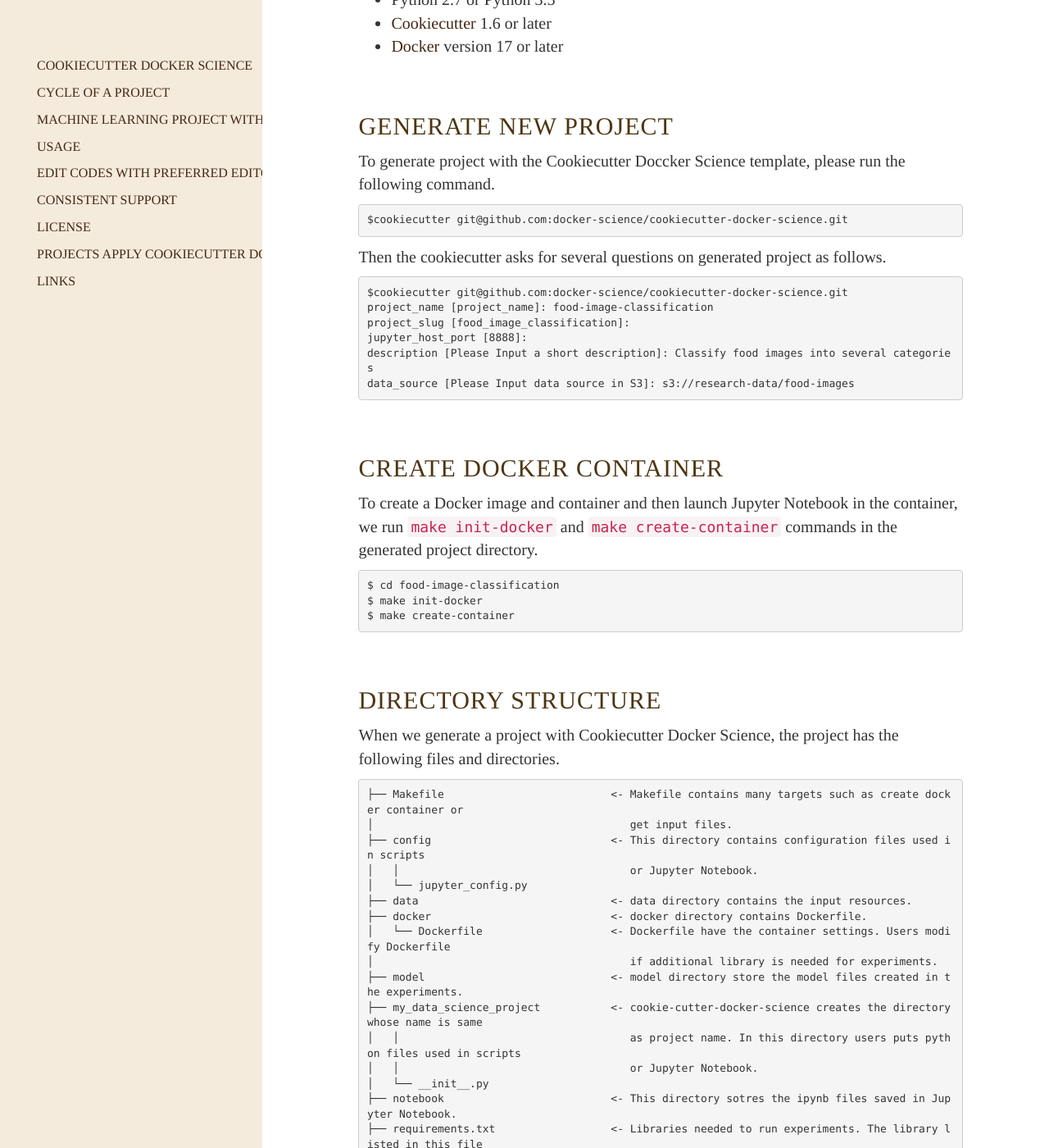
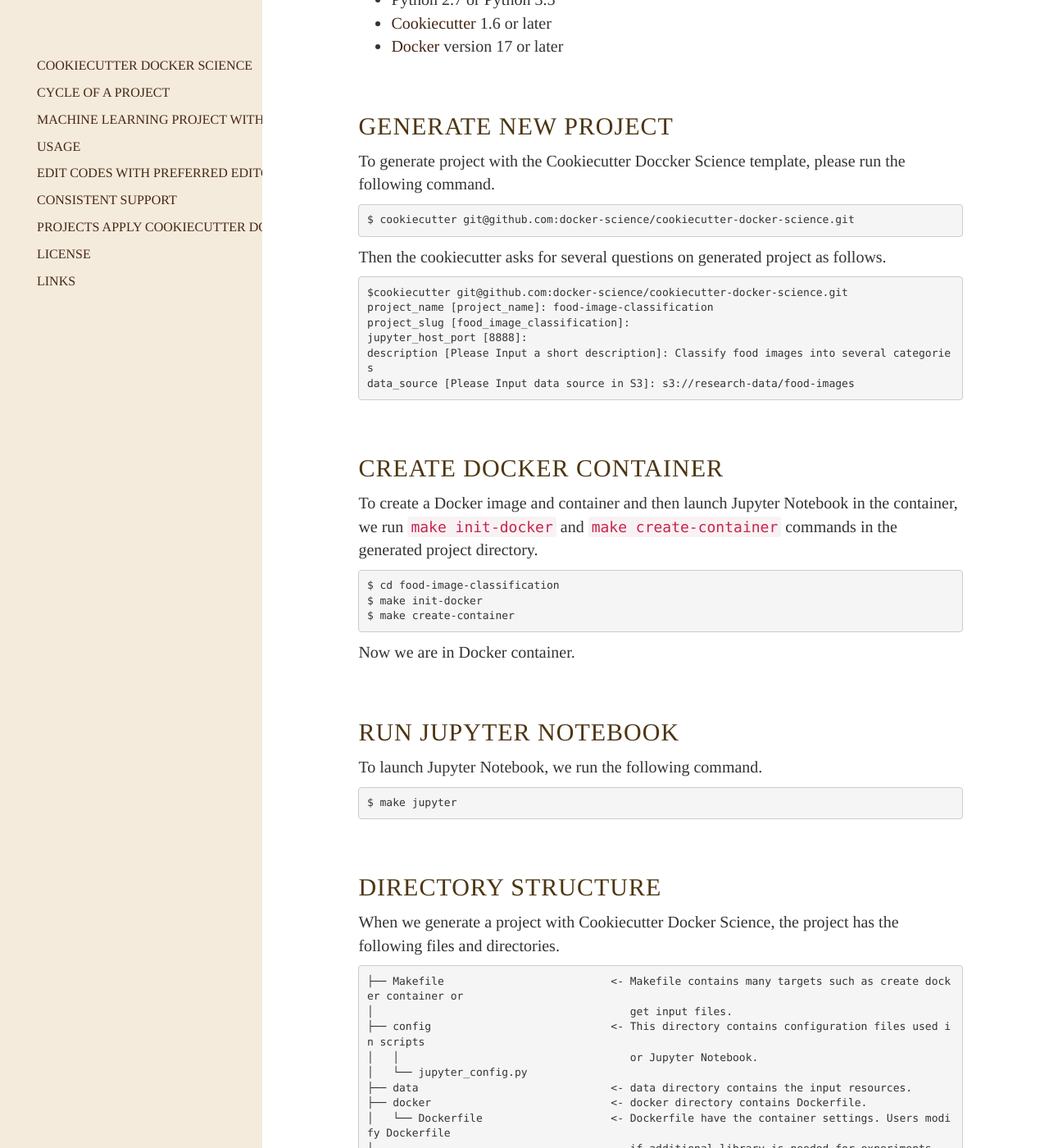
Before and after one commit to docker-science/docker-science.github.io, a Jekyll site: the page built from index.md, in a window 1280 px wide and 1400 px high, scrolled down 3351 px. Shown: the whole window at 82% size. Built offline with Jekyll 4.4.1, drawn with Linux system fonts in a browser that asks for light colours; some of the changed text lies outside the part shown.

Commit message:
Add how to launch Jupyter notebook

````diff
--- a/index.md
+++ b/index.md
@@ -67,8 +67,8 @@ Cookiecutter Docker Science need the followings.
 
 To generate project with the Cookiecutter Doccker Science template, please run the following command.
 
-```
-$cookiecutter git@github.com:docker-science/cookiecutter-docker-science.git
+```bash
+$ cookiecutter git@github.com:docker-science/cookiecutter-docker-science.git
 ```
 
 Then the cookiecutter asks for several questions on generated project as follows.
@@ -87,12 +87,21 @@ data_source [Please Input data source in S3]: s3://research-data/food-images
 To create a Docker image and container and then launch Jupyter Notebook in the container,
 we run `make init-docker` and `make create-container` commands in the generated project directory.
 
-```
+```bash
 $ cd food-image-classification
 $ make init-docker
 $ make create-container
 ```
 
+Now we are in Docker container.
+
+## Run Jupyter Notebook
+
+To launch Jupyter Notebook, we run the following command.
+
+```bash
+$ make jupyter
+```
 
 ## Directory structure
 
@@ -162,14 +171,14 @@ are the same and we are able to generate model with the `make` command.
 When we use the project as a library, Cookiecutter Docker Science provide `setup.py`
 to upload the library to (internal) pypi repository.
 
-# License
-
-Apache version 2.0
-
 # Projects apply Cookiecutter Docker Science
 
 - [Udacity Deep Reinforcement Learning Nanodegree Project: Reacher](https://github.com/CCThompson82/reacher) by CCThompson82
 - [sobel filter on images](https://github.com/genkioffice/sobel) by genkioffice
+
+# License
+
+Apache version 2.0
 
 # Links
 
````
